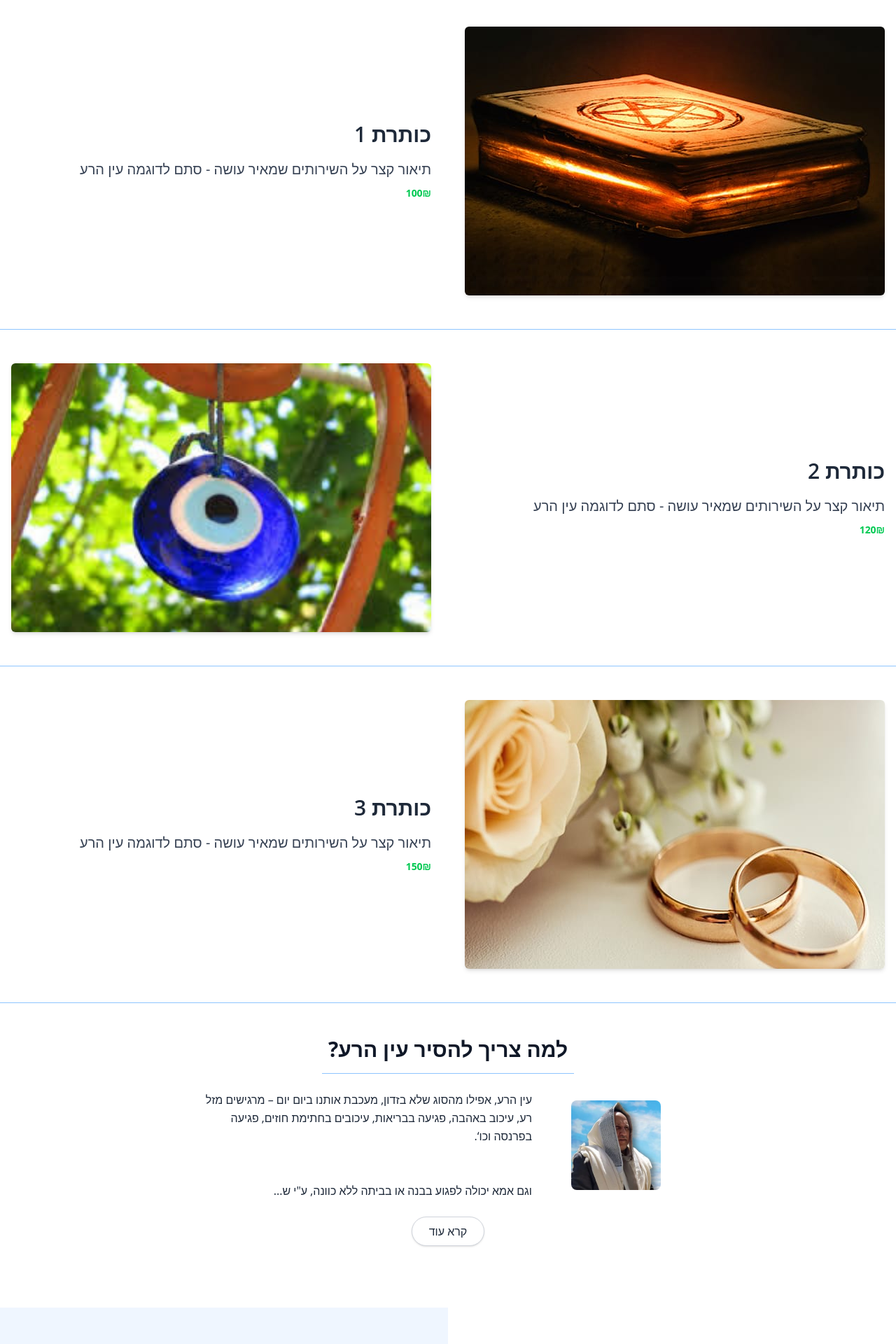
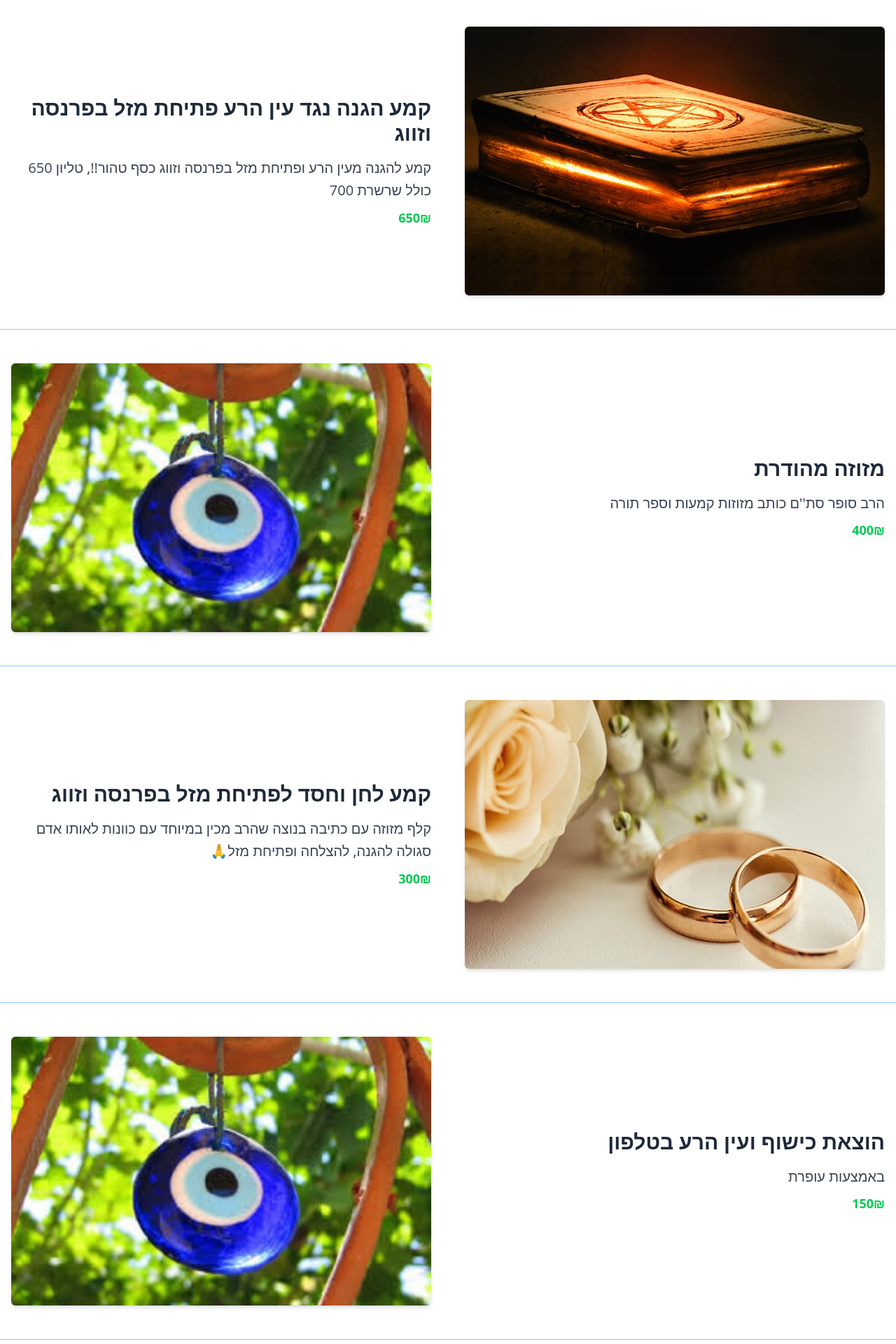
Before and after one commit to arielldev/mairlogasi, a React (Vite) app: page / in a window 1280 px wide. Shown: the part 1060-2980 px from the top of the page at 70% size. Built offline with nearby package versions, Linux system fonts and the light colour scheme.

Commit message:
services

```diff
--- a/src/components/services.tsx
+++ b/src/components/services.tsx
@@ -12,21 +12,35 @@ interface Service {
 
 const services: Service[] = [
   {
-    title: "כותרת 1",
-    description: "תיאור קצר על השירותים שמאיר עושה - סתם לדוגמה עין הרע",
+    title: "קמע הגנה נגד עין הרע פתיחת מזל בפרנסה וזווג",
+    description:
+      "קמע להגנה מעין הרע ופתיחת מזל בפרנסה וזווג כסף טהור!!, טליון 650 כולל שרשרת 700",
     image: { src: "/book.jpeg", alt: "Image 1" },
-    price: "100₪",
+    price: "650₪",
   },
   {
-    title: "כותרת 2",
-    description: "תיאור קצר על השירותים שמאיר עושה - סתם לדוגמה עין הרע",
+    title: "מזוזה מהודרת",
+    description: "הרב סופר סת''ם כותב מזוזות קמעות וספר תורה",
     image: { src: "/eye.jpeg", alt: "Image 2" },
-    price: "120₪",
+    price: "400₪",
   },
   {
-    title: "כותרת 3",
-    description: "תיאור קצר על השירותים שמאיר עושה - סתם לדוגמה עין הרע",
+    title: "קמע לחן וחסד לפתיחת מזל בפרנסה וזווג",
+    description:
+      "  קלף מזוזה עם כתיבה בנוצה שהרב מכין במיוחד עם כוונות לאותו אדם  סגולה להגנה, להצלחה ופתיחת מזל🙏 ",
     image: { src: "/ring.jpeg", alt: "Image 3" },
+    price: "300₪",
+  },
+  {
+    title: "הוצאת כישוף ועין הרע בטלפון",
+    description: "באמצעות עופרת",
+    image: { src: "/eye.jpeg", alt: "Image 4" },
+    price: "150₪",
+  },
+  {
+    title: "הוצאת עין הרע בטלפון",
+    description: "",
+    image: { src: "/eye.jpeg", alt: "Image 4" },
     price: "150₪",
   },
 ];
@@ -52,7 +66,7 @@ const ServicesSection: React.FC = () => {
               <div className="text-center p-4">
                 <h2 className="text-2xl font-semibold">{service.title}</h2>
                 <p className="text-xl text-gray-700">{service.description}</p>
-                <p className="text-sm text-green-500 font-bold mt-2">
+                <p className="text-lg text-green-500 font-bold mt-2">
                   {service.price}
                 </p>
               </div>
@@ -89,7 +103,7 @@ const ServicesSection: React.FC = () => {
                   <p className="text-xl text-gray-700 leading-relaxed">
                     {service.description}
                   </p>
-                  <p className="text-sm text-green-500 font-bold mt-2">
+                  <p className="text-lg text-green-500 font-bold mt-2">
                     {service.price}
                   </p>
                 </div>
```
